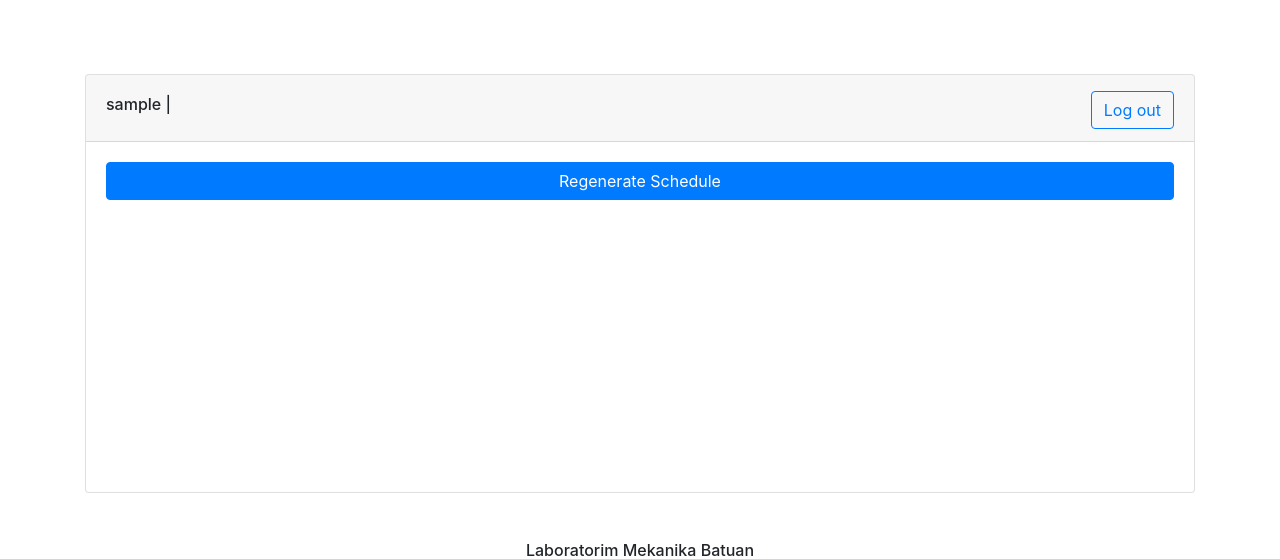
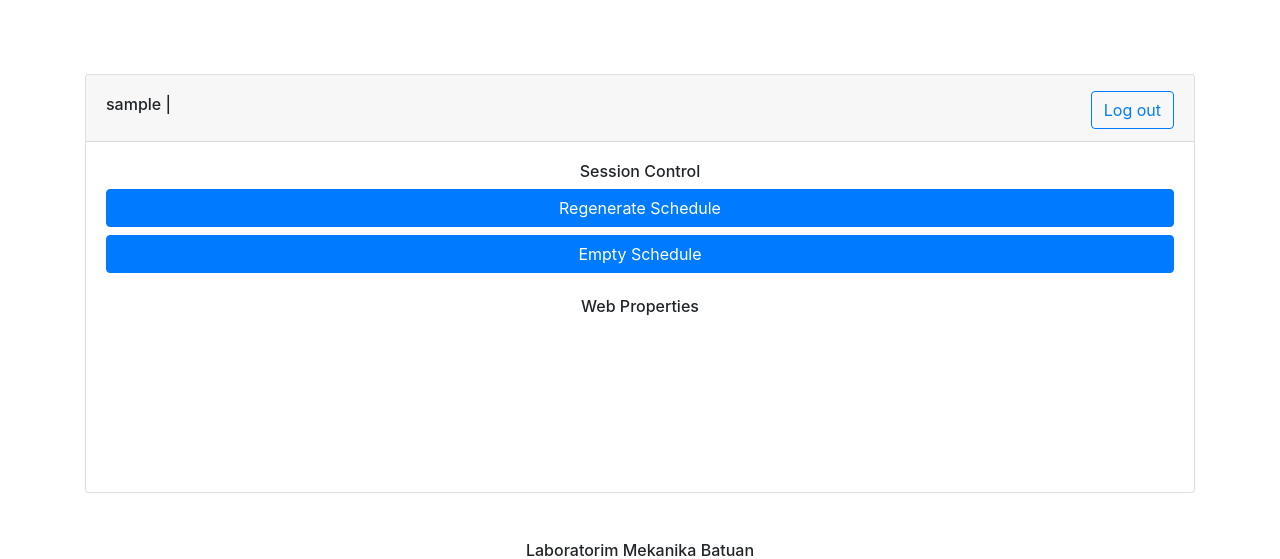
Before and after one commit to fakhrirofi/krs_mekbat, a Django app: page /admin_control/ in a window 1280 px wide. Shown: the top 559 px of the page. Run offline with Django 5.2, Linux system fonts and the light colour scheme; the visitor is signed in with stand-in values (Sample User, id 1); data that the repository does not hold is empty; some libraries are stand-ins or nearby versions.

Commit message:
empty schedule command

```diff
--- a/war/templates/war/admin_control.html
+++ b/war/templates/war/admin_control.html
@@ -18,6 +18,7 @@
     <form method="post" action="{% url 'admin_control' %}" novalidate>
         {% csrf_token %}
 
+        <h6 align="center">Session Control</h6>
         <table align="center">
             {% for ses in session %}
             <tr>
@@ -27,8 +28,9 @@
             {% endfor %}
             </table>
         <button type="submit" name="command" value="regenerate_schedule" class="btn btn-primary btn-block"> Regenerate Schedule </button>
-
+        <button type="submit" name="command" value="empty_schedule" class="btn btn-primary btn-block"> Empty Schedule </button>
             <br>
+            <h6 align="center">Web Properties</h6>
             <table align="center">
             {% for control in controller %}
             <tr>
--- a/war/views.py
+++ b/war/views.py
@@ -100,6 +100,13 @@ def admin_control(request):
                                 for section in ["A", "B"]:
                                     sch = Schedule(session=_ses, name=f"{day} {time} | {section}")
                                     sch.save()
+                if command == "empty_schedule":
+                    for ses in session:
+                        _ses = Session.objects.get(name=ses)
+                        for sch in _ses.schedule_set.all():
+                            for userdata in sch.userdata_set.all():
+                                userdata.schedule = None
+                                userdata.save()
                 messages.info(request, f"{command} success")
             except Exception as ex:
                 messages.info(request, ex)
```
